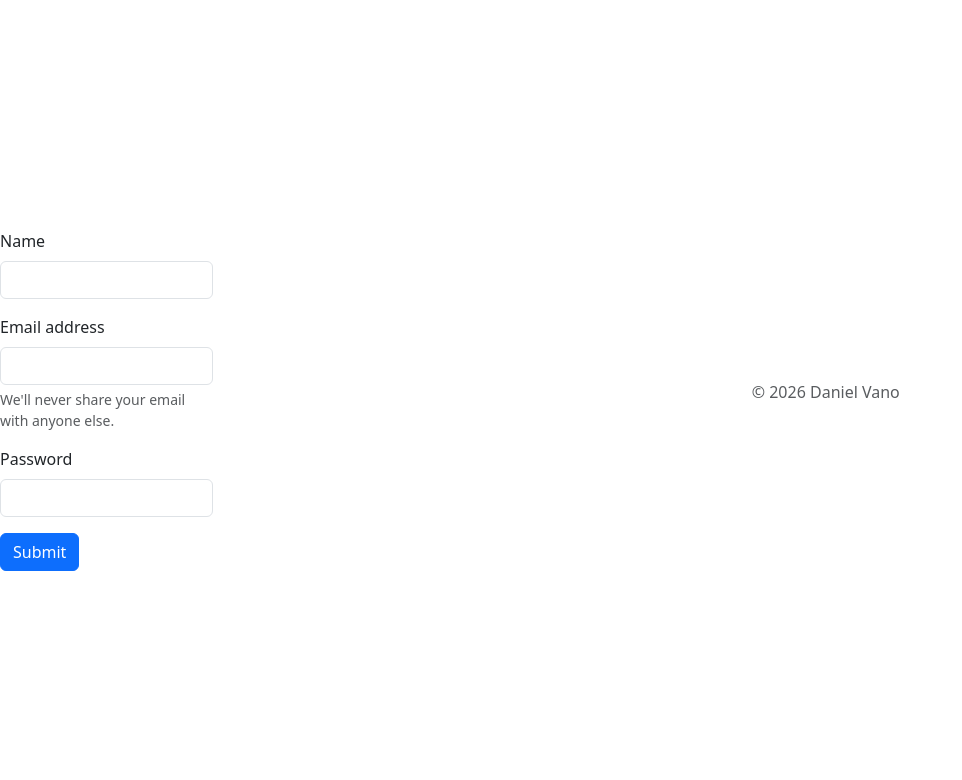
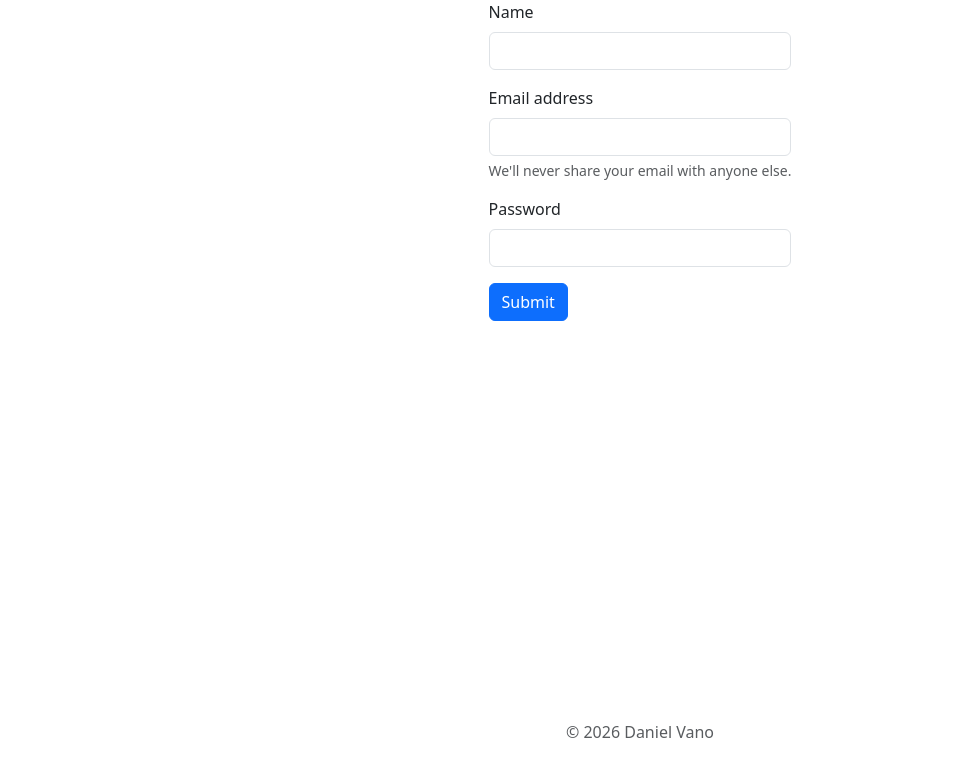
Before and after one commit to Kel-Fran/ugh-web0, a website built with Vite: page index.html in a window 1280 px wide. Shown: the whole page, without its empty margins (0-962 px from the left). Built offline with nearby package versions, Linux system fonts and the light colour scheme.

Commit message:
make footer sticky

```diff
--- a/index.html
+++ b/index.html
@@ -29,11 +29,9 @@
   <div id="alert-success1" class="alert alert-success hidden" role="alert">
     Registration successful!
   </div>
-  <div class="container">
-    <footer class="py-3 my-4">
+    <footer class="footer fixed-bottom py-3 my-4">
       <p class="text-center text-body-secondary">© 2026 Daniel Vano</p>
     </footer>
-  </div>
 </body>
 
 </html>
--- a/src/style.css
+++ b/src/style.css
@@ -25,6 +25,7 @@ a:hover {
 body {
   margin: 0;
   display: flex;
+  flex-direction: column;
   place-items: center;
   min-width: 320px;
   min-height: 100vh;
```
